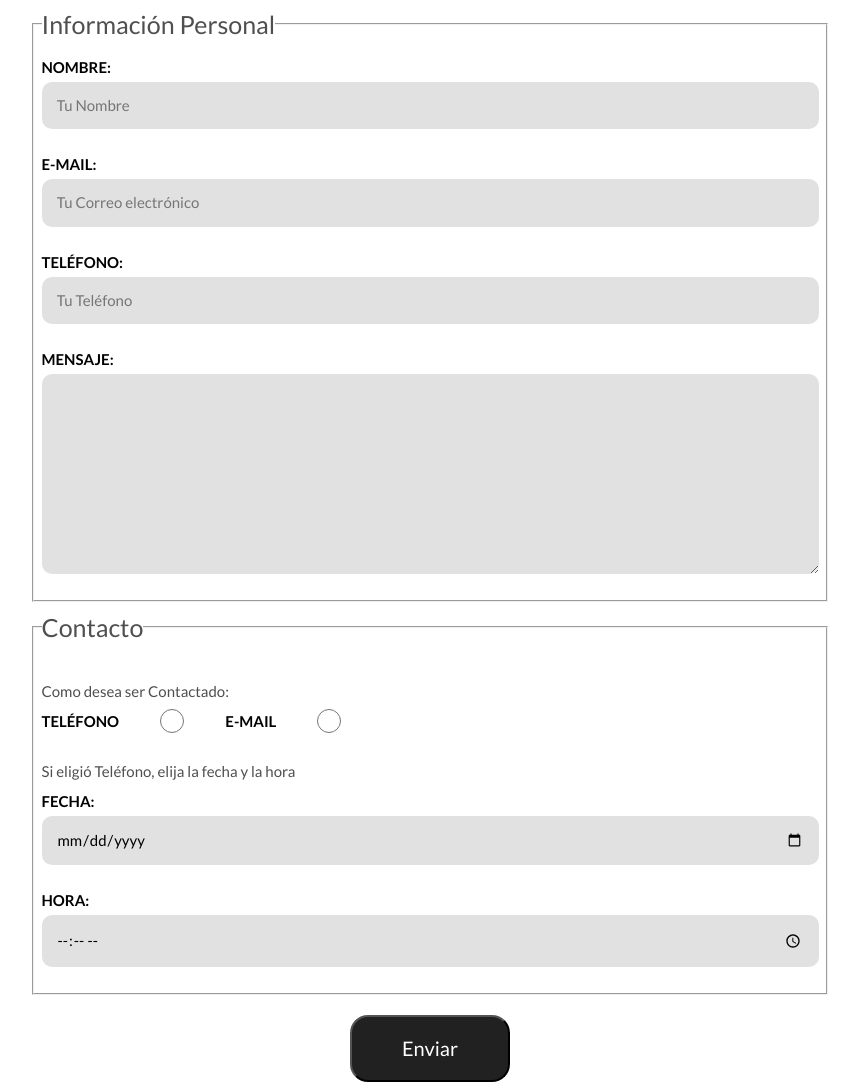
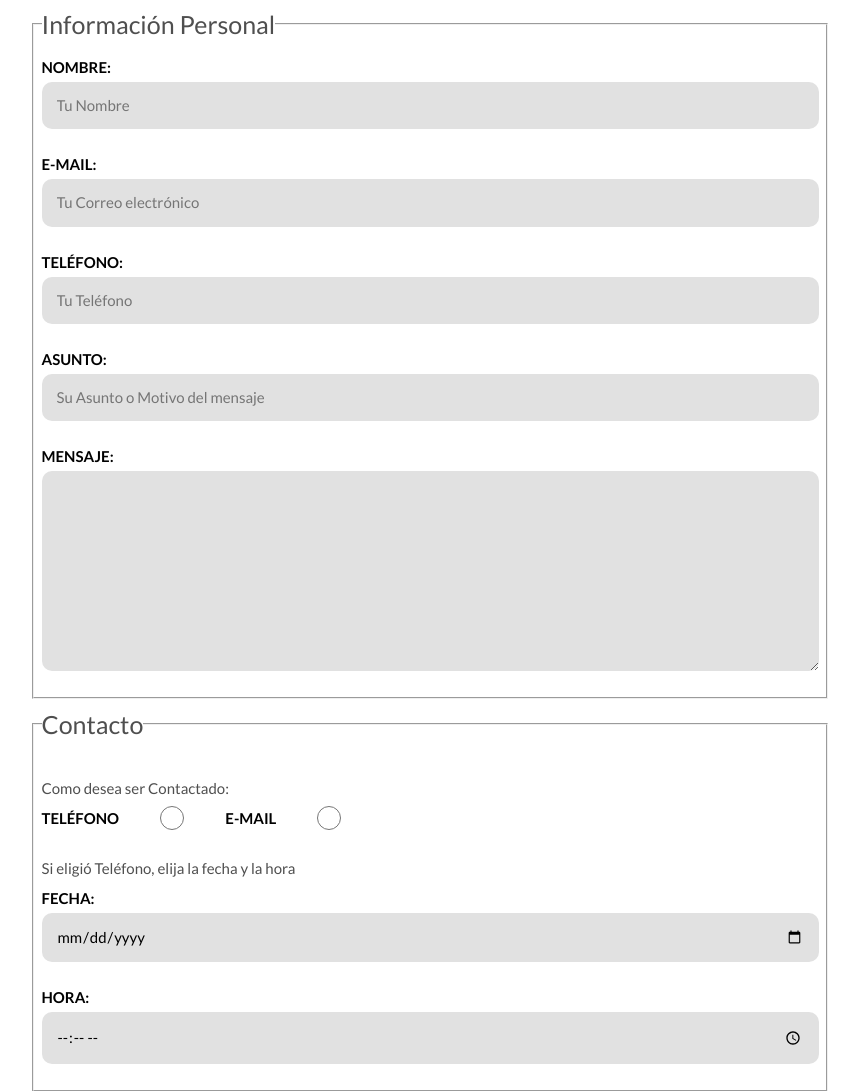
Before and after one commit to Crischanaya/Projecto-Ibarra, a Django app: page /contacto/ in a window 1280 px wide. Shown: the part 1066-2157 px from the top of the page, without its empty margins (210-1069 px from the left). Run offline with Django 3.2, Linux system fonts and the light colour scheme.

Commit message:
CONTACTO

```diff
--- a/SierraWeb/templates/SierraWeb/contacto.html
+++ b/SierraWeb/templates/SierraWeb/contacto.html
@@ -16,16 +16,19 @@
             <fieldset>
                 <legend>Información Personal</legend>
                 <label for="nombre">Nombre:</label>
-                <input type="text" id="nombre" placeholder="Tu Nombre">
+                <input type="text" name="nombre" id="nombre" placeholder="Tu Nombre">
 
                 <label for="email">E-mail: </label>
-                <input type="email" id="email" placeholder="Tu Correo electrónico" required>
+                <input type="email" name="correo" id="email" placeholder="Tu Correo electrónico" required>
 
                 <label for="telefono">Teléfono:</label>
-                <input type="tel" id="telefono" placeholder="Tu Teléfono" required>
+                <input type="tel" name="telefono" id="telefono" placeholder="Tu Teléfono" required>
+
+                <label for="asunto">Asunto:</label>
+                <input type="text" name="asunto" id="asunto" placeholder="Su Asunto o Motivo del mensaje" required>
 
                 <label for="mensaje">Mensaje: </label>
-                <textarea  id="mensaje"></textarea>
+                <textarea  id="mensaje" name="mensaje" ></textarea>
 
             </fieldset>
 
@@ -44,10 +47,10 @@
 
                 <p>Si eligió Teléfono, elija la fecha y la hora</p>
                 <label for="fecha">Fecha:</label>
-                <input type="date" id="fecha">
+                <input type="date" name="fecha" id="fecha">
 
                 <label for="hora">Hora:</label>
-                <input type="time" id="hora" min="09:00" max="18:00">
+                <input type="time" name="hora" id="hora" min="09:00" max="18:00">
 
 
             </fieldset>
--- a/SierraWeb/views.py
+++ b/SierraWeb/views.py
@@ -1,10 +1,29 @@
 from django.shortcuts import render
+from django.core.mail import send_mail
+from django.conf import settings
 
 # Create your views here.
 def barrancas(request):
     return render(request, "SierraWeb/barrancas.html")
 
 def contacto(request):
+    if request.method=="POST":
+
+        subject=request.POST["asunto"]
+
+        if request.POST["contacto"] == "telefono":
+            contactar = "telefono"
+        else:
+            contactar = "correo"
+
+        message= "Nombre: "+ request.POST["nombre"]  +"\nMensaje:"+ request.POST["mensaje"] + "\nCorreo: " + request.POST["correo"] + "\nTeléfono: " + request.POST["telefono"] + "\nContactar: " + contactar + "\nFecha a Contactar: " + request.POST["fecha"] + "\nHora a Contactar: " + request.POST["hora"]
+
+        email_from=settings.EMAIL_HOST_USER
+
+        recipient_list=["agenciasierratours@gmail.com"]
+
+        send_mail(subject, message, email_from, recipient_list)
+
     return render(request, "SierraWeb/contacto.html")
 
 def creel(request):
```
